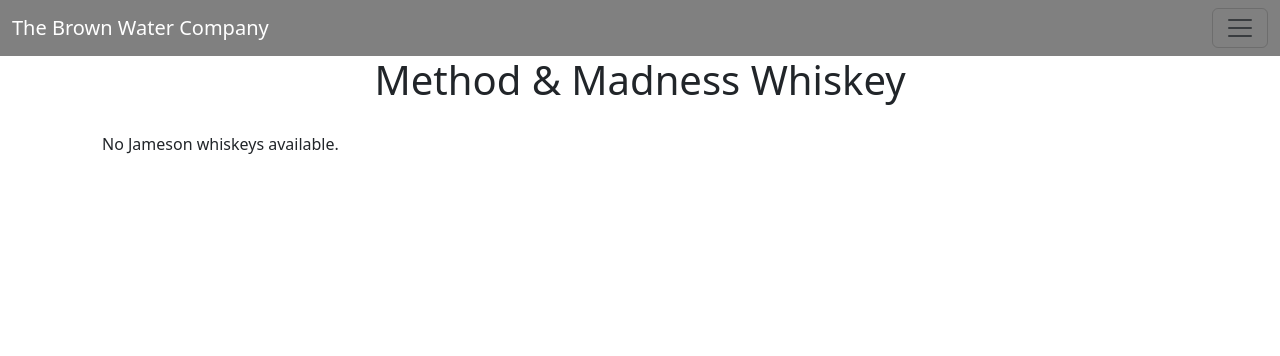
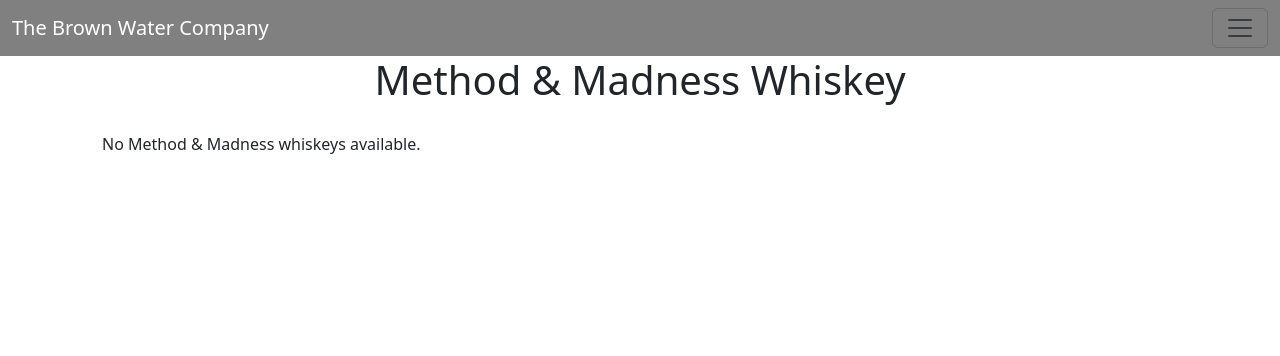
Before and after one commit to davidjoyce7656/software-ca1, a Django app: template whiskeycellar/templates/mandm.html in a window 1280 px wide. Shown: the top 356 px of the page. Run offline with Django 4.2, Linux system fonts and the light colour scheme; the template is opened without the code that fills it, so the values that code supplies are empty.

Commit message:
method & madness added db page info

```diff
--- a/whiskeycellar/templates/mandm.html
+++ b/whiskeycellar/templates/mandm.html
@@ -14,7 +14,7 @@
             </div>
         {% endif %}
     {% empty %}
-        <p>No Jameson whiskeys available.</p>
+        <p>No Method & Madness whiskeys available.</p>
     {% endfor %}
 </div>
 {% endblock %}
```
